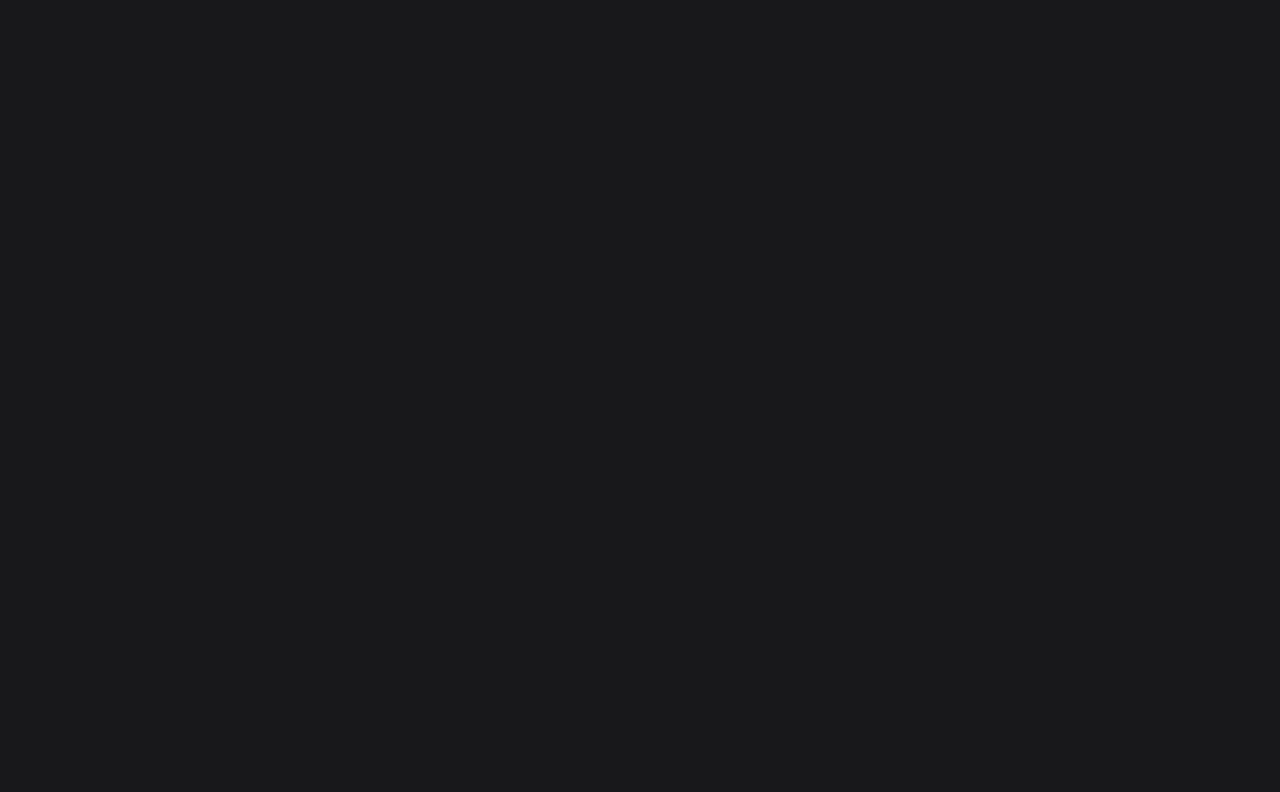
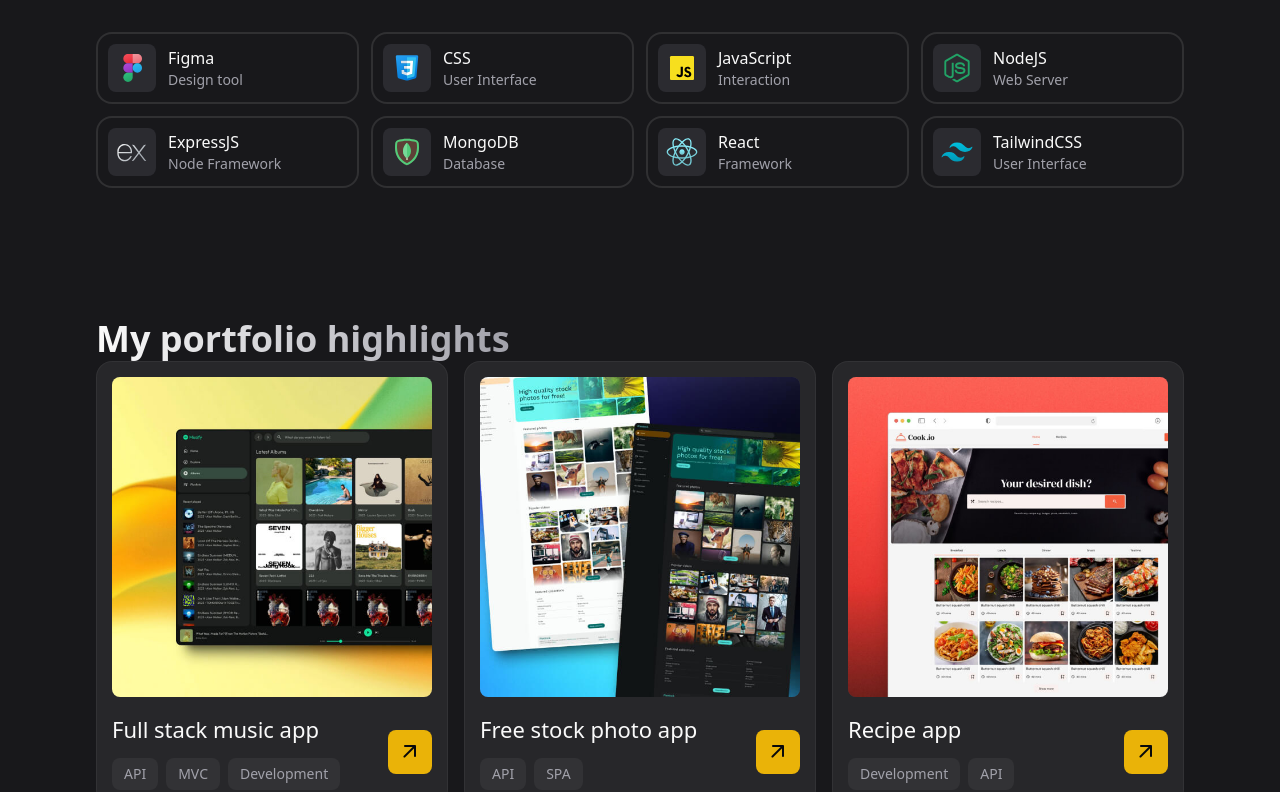
Before and after one commit to Pasiduchamod/My-Portfolio, a React (Vite) app: page / in a window 1280 px wide. Shown: the part 1385-2177 px from the top of the page. Before the commit the page ends 1152 px from the top, so only its background shows below. Built offline with nearby package versions, Linux system fonts and the light colour scheme.

Commit message:
Added My portfolio highlights

```diff
--- a/src/App.jsx
+++ b/src/App.jsx
@@ -1,6 +1,8 @@
 import About from "./components/About";
 import Header from "./components/Header";
 import Hero from "./components/Hero";
+import Skill from "./components/Skill";
+import Work from "./components/Work";
 
 const App = () =>{
     return (
@@ -9,6 +11,8 @@
         <main>
         <Hero/>
         <About/>
+        <Skill/>
+        <Work/>
         </main>
     </>
     )
--- /dev/null
+++ b/src/components/ProjectCard.jsx
@@ -0,0 +1,41 @@
+import React from 'react'
+import PropTypes from 'prop-types'
+
+const ProjectCard = ({
+    imgSrc,
+    title,
+    tags,
+    projectLink,
+    classes
+}) => {
+  return (
+    <div className={"relative p-4 rounded-2xl bg-zinc-800 hover:bg-zinc-700/50 active:bg-zinc-700/60 ring-1 ring-inset ring-zinc-50/5 transition-colors " + classes}>
+        <figure className='img-box aspect-square rounded-lg mb-4'>
+            <img src={imgSrc} loading='lazy' className='img-cover'></img>
+        </figure>
+        <div className='flex items-center justify-between gap-4'>
+            <div>
+                <h3 className="title-1 mb-3">{title}</h3>
+                <div className="flex flex-wrap items-center gap-2">
+                    {tags.map((label,key)=>(
+                        <span key={key} className='h-8 text-sm text-zinc-400 bg-zinc-50/5 grid items-center px-3 rounded-lg'>{label}</span>
+                    ))}
+                </div>
+            </div>
+            <div className="w-11 h-11 rounded-lg grid place-items-center bg-yellow-500 text-zinc-950 shrink-0">
+                <span className='material-symbols-rounded' aria-hidden="true">arrow_outward</span>
+            </div>
+        </div>
+        <a href={projectLink} className="absolute inset-0" target='_blank'></a>
+    </div>
+  )
+}
+ProjectCard.propTypes = {
+    imgSrc:PropTypes.string.isRequired,
+    title:PropTypes.string.isRequired,
+    tags:PropTypes.array.isRequired,
+    projectLink:PropTypes.string,
+    classes:PropTypes.string,
+}
+
+export default ProjectCard
--- /dev/null
+++ b/src/components/Skill.jsx
@@ -0,0 +1,69 @@
+import React from 'react'
+import SkillCard from './SkillCard';
+
+const skillItem = [
+    {
+      imgSrc: './src/assets/images/figma.svg',
+      label: 'Figma',
+      desc: 'Design tool'
+    },
+    {
+      imgSrc: './src/assets/images/css3.svg',
+      label: 'CSS',
+      desc: 'User Interface'
+    },
+    {
+      imgSrc: './src/assets/images/javascript.svg',
+      label: 'JavaScript',
+      desc: 'Interaction'
+    },
+    {
+      imgSrc: './src/assets/images/nodejs.svg',
+      label: 'NodeJS',
+      desc: 'Web Server'
+    },
+    {
+      imgSrc: './src/assets/images/expressjs.svg',
+      label: 'ExpressJS',
+      desc: 'Node Framework'
+    },
+    {
+      imgSrc: './src/assets/images/mongodb.svg',
+      label: 'MongoDB',
+      desc: 'Database'
+    },
+    {
+      imgSrc: './src/assets/images/react.svg',
+      label: 'React',
+      desc: 'Framework'
+    },
+    {
+      imgSrc: './src/assets/images/tailwindcss.svg',
+      label: 'TailwindCSS',
+      desc: 'User Interface'
+    },
+  ];
+
+const Skill = () => {
+  return (
+    <section className='section'>
+        <div className="container">
+            <h2 className="headline-2">
+                Tools I use
+            </h2>
+            <p className='text-zinc-400 mt-3 mb-8 max-w-[50ch]'>
+            Discover the powerful tools and technologies I use to create exceptional, high-performing websites & applications.
+            </p>
+            <div className="grid gap-3 grid-cols-[repeat(auto-fill,_minmax(250px,_1fr))]">
+                {
+                    skillItem.map(({imgSrc,label,desc},key)=>(
+                        <SkillCard key={key} imgSrc={imgSrc} label={label} desc={desc}/>
+                    ))
+                }
+            </div>
+        </div>
+    </section>
+  )
+}
+
+export default Skill
--- /dev/null
+++ b/src/components/SkillCard.jsx
@@ -0,0 +1,32 @@
+import React from 'react'
+import PropTypes from 'prop-types'
+
+const SkillCard = ({
+    imgSrc,
+    label,
+    desc,
+    classes
+}) => {
+  return (
+    <div className={'flex items-center gap-3 ring-2 ring-inset ring-zinc-50/10 rounded-2xl p-3 hover:bg-zinc-800 transition-colors group '+ classes}>
+        <figure className='bg-zinc-700/50 rounded-lg overflow-hidden w-12 h-12 p-2 group-hover:bg-zinc-900 transition-colors'>
+            <img src={imgSrc} alt={label} width={32} height={32} />
+        </figure>
+
+        <div>
+            <h3>{label}</h3>
+            <p className='text-zinc-400 text-sm'>{desc}</p>
+        </div>
+
+    </div>
+  )
+}
+
+SkillCard.PropTypes = {
+    imgSrc: PropTypes.string.isRequired,
+    label: PropTypes.string.isRequired,
+    desc: PropTypes.string.isRequired,
+    classes: PropTypes.string
+}
+
+export default SkillCard
--- /dev/null
+++ b/src/components/Work.jsx
@@ -0,0 +1,63 @@
+import React from 'react'
+import ProjectCard from './ProjectCard';
+
+
+const works = [
+    {
+      imgSrc: './src/assets/images/project-1.jpg',
+      title: 'Full stack music app',
+      tags: ['API', 'MVC', 'Development'],
+      projectLink: 'https://musify-5al0.onrender.com/'
+    },
+    {
+      imgSrc: './src/assets/images/project-2.jpg',
+      title: 'Free stock photo app',
+      tags: ['API', 'SPA'],
+      projectLink: 'https://pixstock-official.vercel.app/'
+    },
+    {
+      imgSrc: './src/assets/images/project-3.jpg',
+      title: 'Recipe app',
+      tags: ['Development', 'API'],
+      projectLink: ''
+    },
+    {
+      imgSrc: './src/assets/images/project-4.jpg',
+      title: 'Real state website',
+      tags: ['Web-design', 'Development'],
+      projectLink: 'https://github.com/codewithsadee-org/wealthome'
+    },
+    {
+      imgSrc: './src/assets/images/project-5.jpg',
+      title: 'eCommerce website',
+      tags: ['eCommerce', 'Development'],
+      projectLink: 'https://github.com/codewithsadee/anon-ecommerce-website'
+    },
+    {
+      imgSrc: './src/assets/images/project-6.jpg',
+      title: 'vCard Personal portfolio',
+      tags: ['Web-design', 'Development'],
+      projectLink: 'https://github.com/codewithsadee/vcard-personal-portfolio'
+    },
+  ];
+
+const Work = () => {
+  return (
+    <section className="section" id='work'>
+        <div className="container">
+            <h2 className="headline-2">
+                My portfolio highlights
+            </h2>
+            <div className="grid gap-x-4 gap-y-5 grid-cols-[repeat(auto-fill,_minmax(280px,_1fr))]">
+                {
+                    works.map(({imgSrc,title,tags,projectLink},key) =>(
+                        <ProjectCard key={key} imgSrc={imgSrc} title={title} tags={tags} projectLink={projectLink}/>
+                    ))
+                }
+            </div>
+        </div>
+    </section>
+  )
+}
+
+export default Work
--- a/src/index.css
+++ b/src/index.css
@@ -58,7 +58,7 @@
     @apply w-full h-full object-cover
 }
 
-.headline-1{
+.headline-1,.headline-2{
     @apply max-w-max;
     background: -webkit-linear-gradient(0deg,#fafafa,#a1a1aa);
     -webkit-background-clip: text;
@@ -67,6 +67,10 @@
 
 .headline-1{
     @apply text-5xl leading-tight font-semibold lg:text-[55px] lg:leading-[1.15]
+}
+
+.headline-2{
+    @apply text-3xl lg:text-4xl lg:leading-tight font-semibold
 }
 
 .btn .material-symbols-rounded{
@@ -88,3 +92,7 @@
 .section{
     @apply pt-20 lg:pt-32
 }
+
+.title-1{
+    @apply text-[22px] font-normal
+}
```
